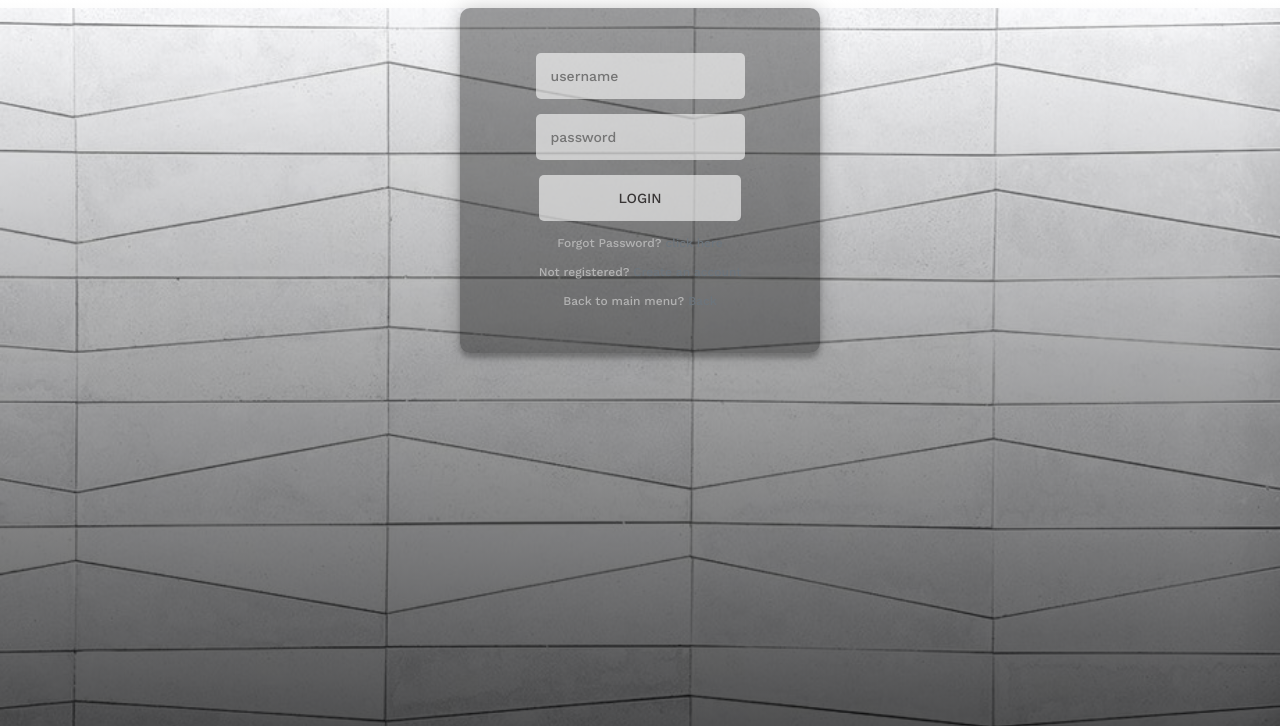
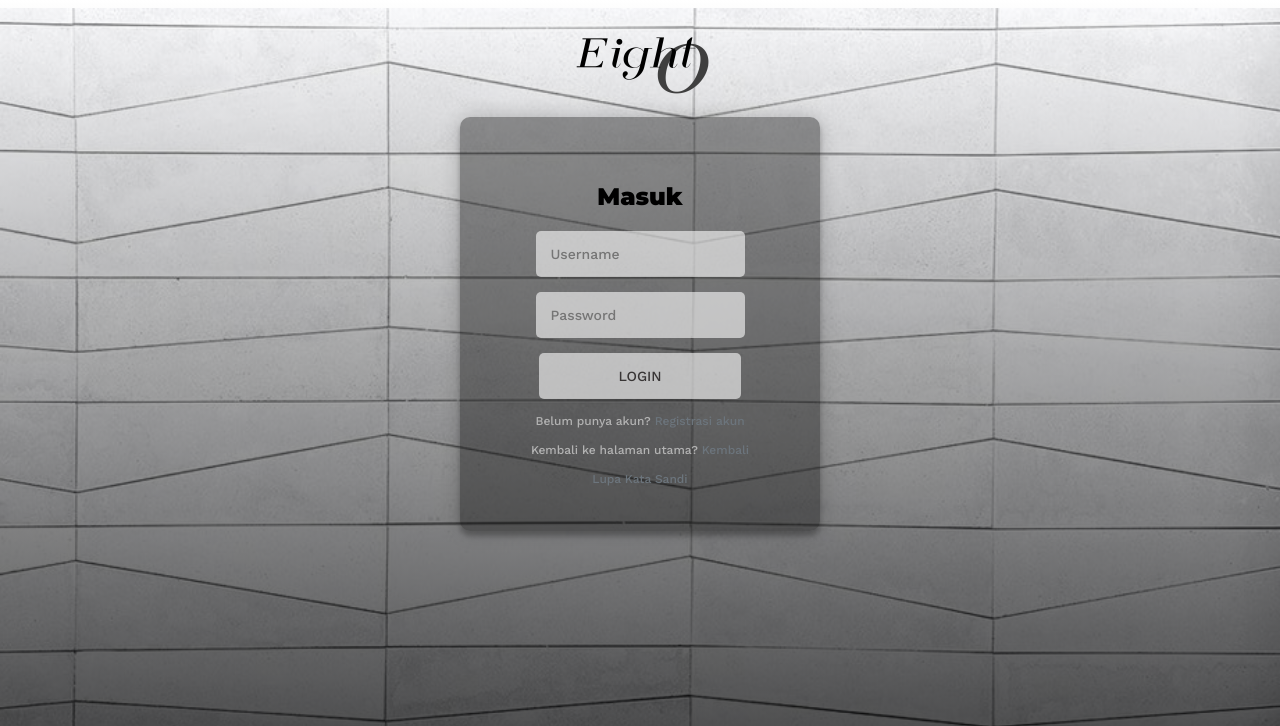
Before and after one commit to putrija/tubesproweb8, a PHP site: page /login/login.php in a window 1280 px wide. Shown: the top 726 px of the page. Run offline with PHP 8.4, Linux system fonts and the light colour scheme.

Commit message:
Update login.php

```diff
--- a/login/login.php
+++ b/login/login.php
@@ -8,22 +8,26 @@ error_reporting(0);
     <meta http-equiv="X-UA-Compatible" content="IE=edge">
     <meta name="viewport" content="width=device-width, initial-scale=1.0">
     <title>welcome</title>
-    <link href="login.css" rel="stylesheet" type="text/css" media="all" />
+    <link rel="stylesheet" href="login.css">
 </head>
 <body>
+    <div class="logo">
+        <img src="images/logo.png" width="150" weight="130">
+    </div>
     <div class="login-page">
         <div class="form">
+            <h2>Masuk</h2>
             <form method="POST" class="my-login-validation" novalidate="">
-            <input type="text" name="username" placeholder="username"/>
-            <input type="password" name="password" placeholder="password"/>
+            <input type="text" name="username" placeholder="Username"/><br/>
+            <input type="password" name="password" placeholder="Password"/>
             <div class="form-group m-0">
 			    <button type="submit" class="btn btn-primary btn-block" name="btnlogin">
 					Login
 				</button>
 			</div>
-            <p class="message">Forgot Password? <a href="forgotpassword/forgot-password.php">click here</a></p>
-            <p class="message">Not registered? <a href="../register/register.php">Create an account</a></p>
-            <p class="message">Back to main menu? <a href="../index.php">Back</a></p>
+            <p class="message">Belum punya akun? <a href="../register/register.php" class="link">Registrasi akun</a></p>
+            <p class="message">Kembali ke halaman utama? <a href="../index.php" class="link">Kembali</a></p>
+            <p class="message"><a href="forgotpassword/forgot-password.php" class="link">Lupa Kata Sandi</a></p>
           </form>
         </div>
     </div>
```
